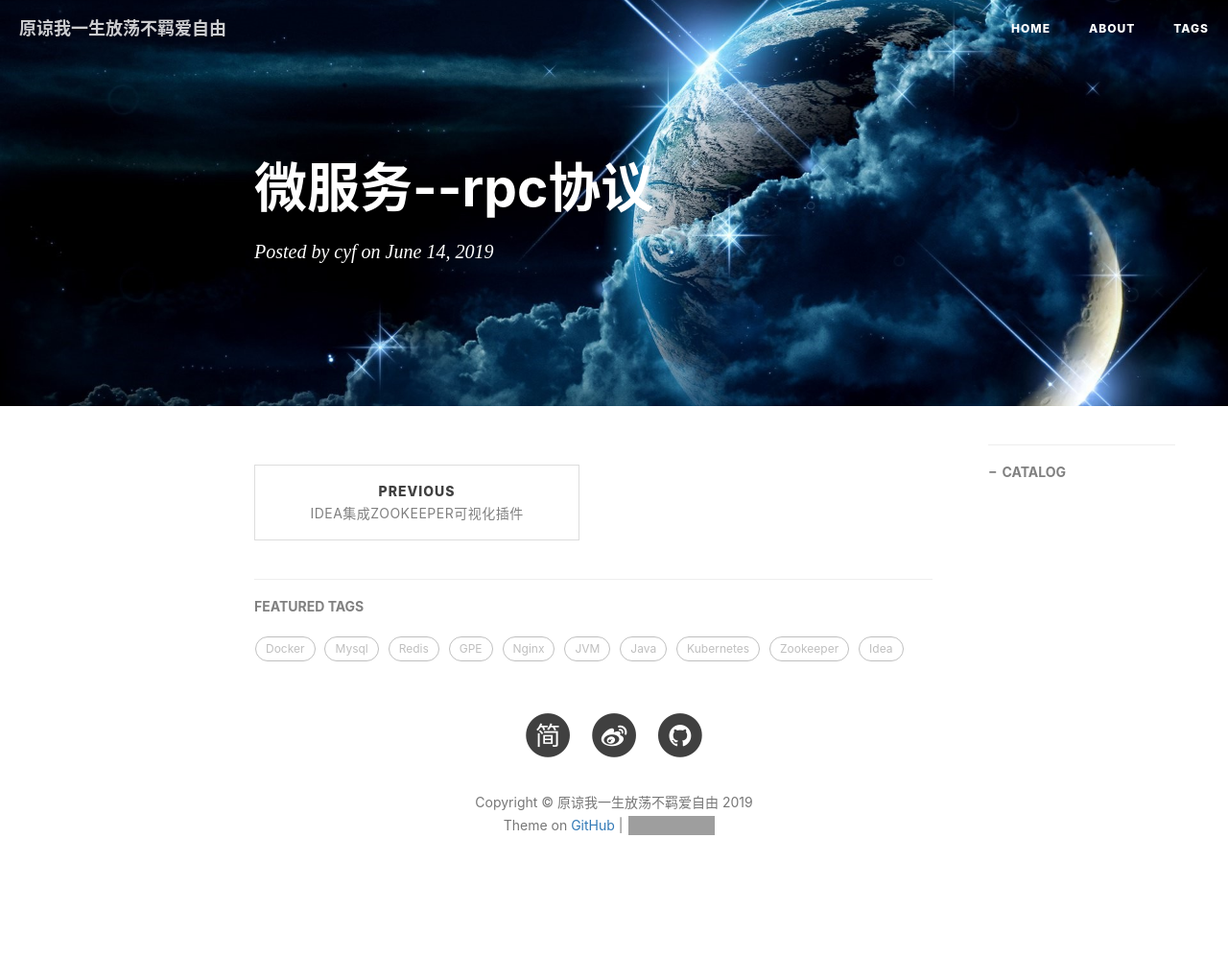
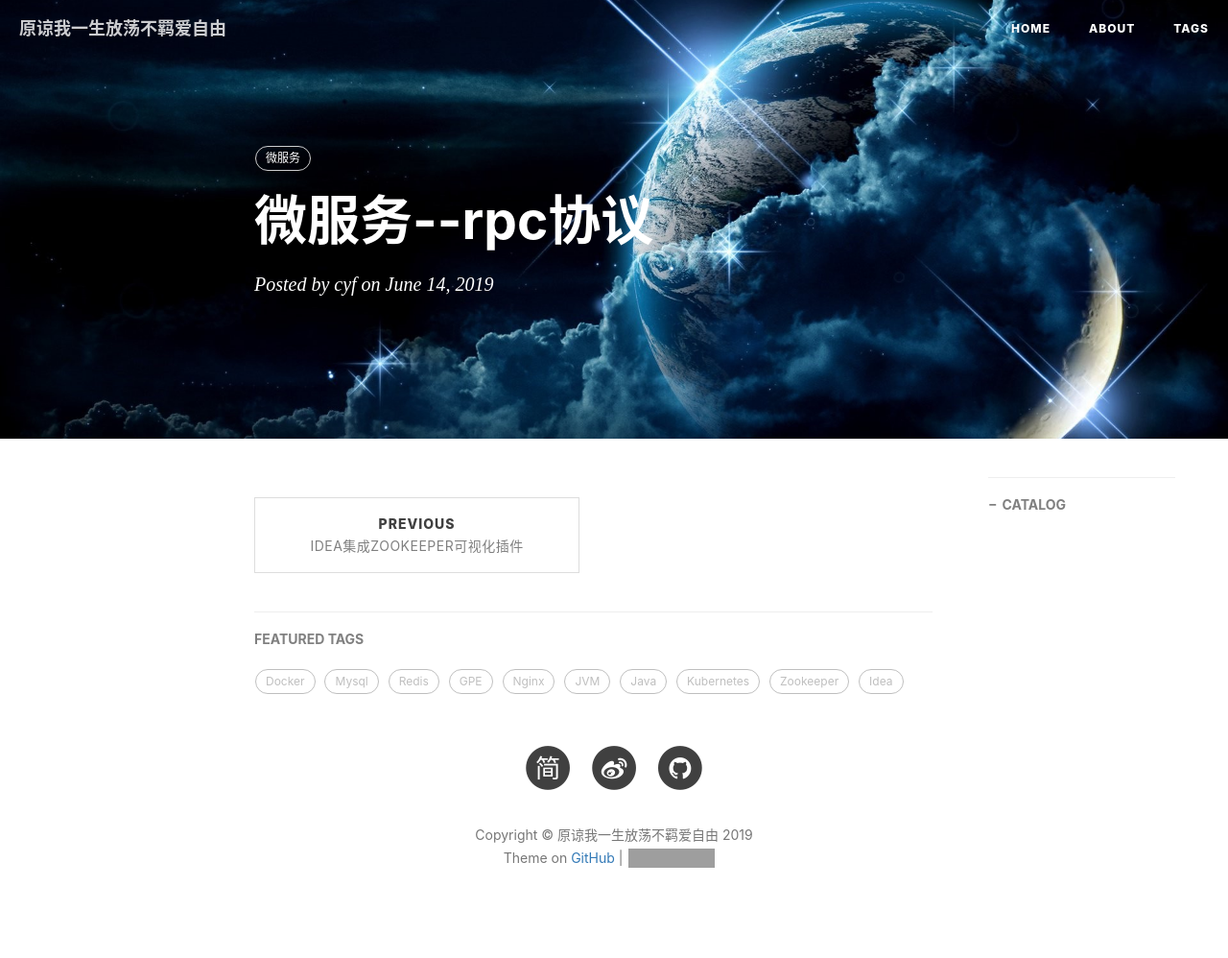
Before and after one commit to cyfkobe/github-cyf.github.io, a Jekyll site: the page built from _posts/2019-06-14-微服务--rpc协议.md, in a window 1280 px wide. Shown: the whole page at 96% size. Built offline with Jekyll 4.4.1, drawn with Linux system fonts in a browser that asks for light colours; nearby versions of some CDN libraries; comment, search, counter and statistics services are not loaded; before the commit the page ends 964 px from its top, so only the background shows below that; grey boxes are pictures that could not be loaded.

Commit message:
添加微服务

```diff
--- a/_posts/2019-06-14-微服务--rpc协议.md
+++ b/_posts/2019-06-14-微服务--rpc协议.md
@@ -6,5 +6,5 @@ author:     cyf
 header-img: img/beautiful.jpg
 catalog: true
 tags:
-    -
+    - 微服务
 ---
```
